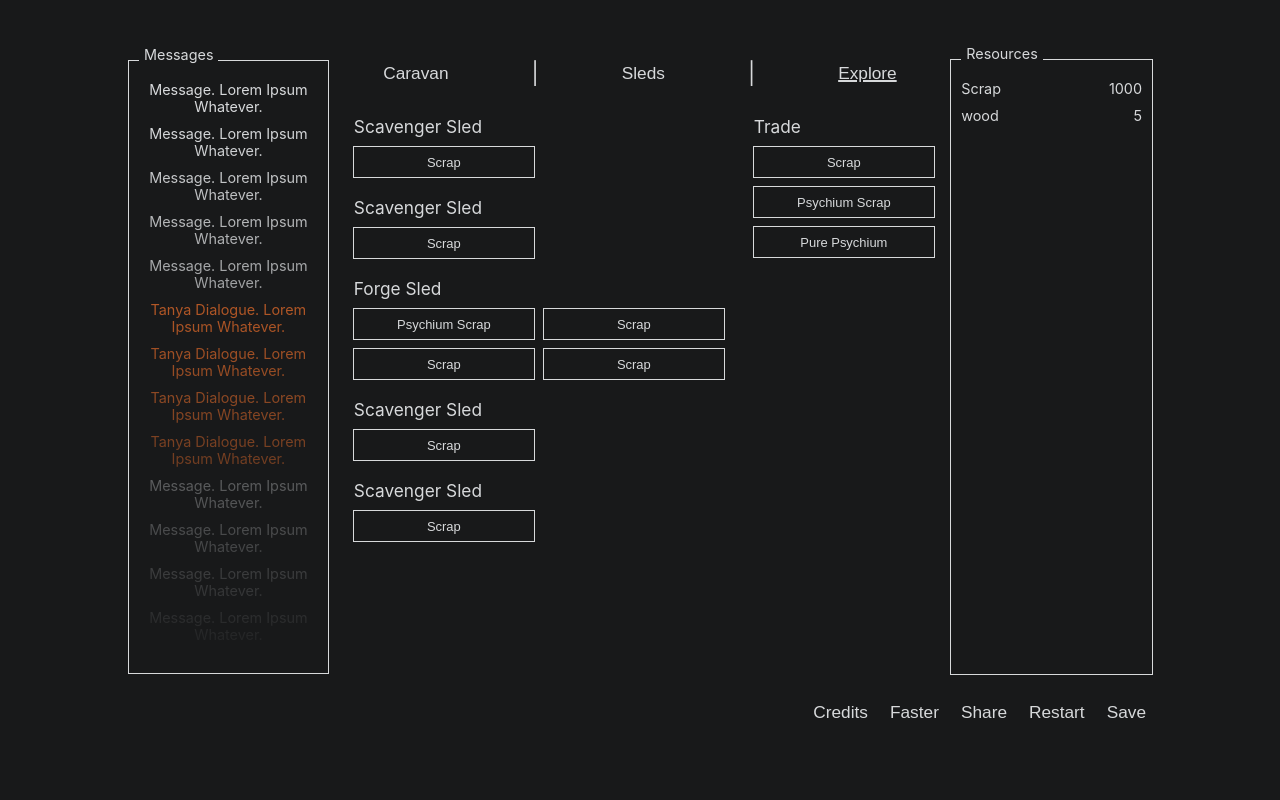
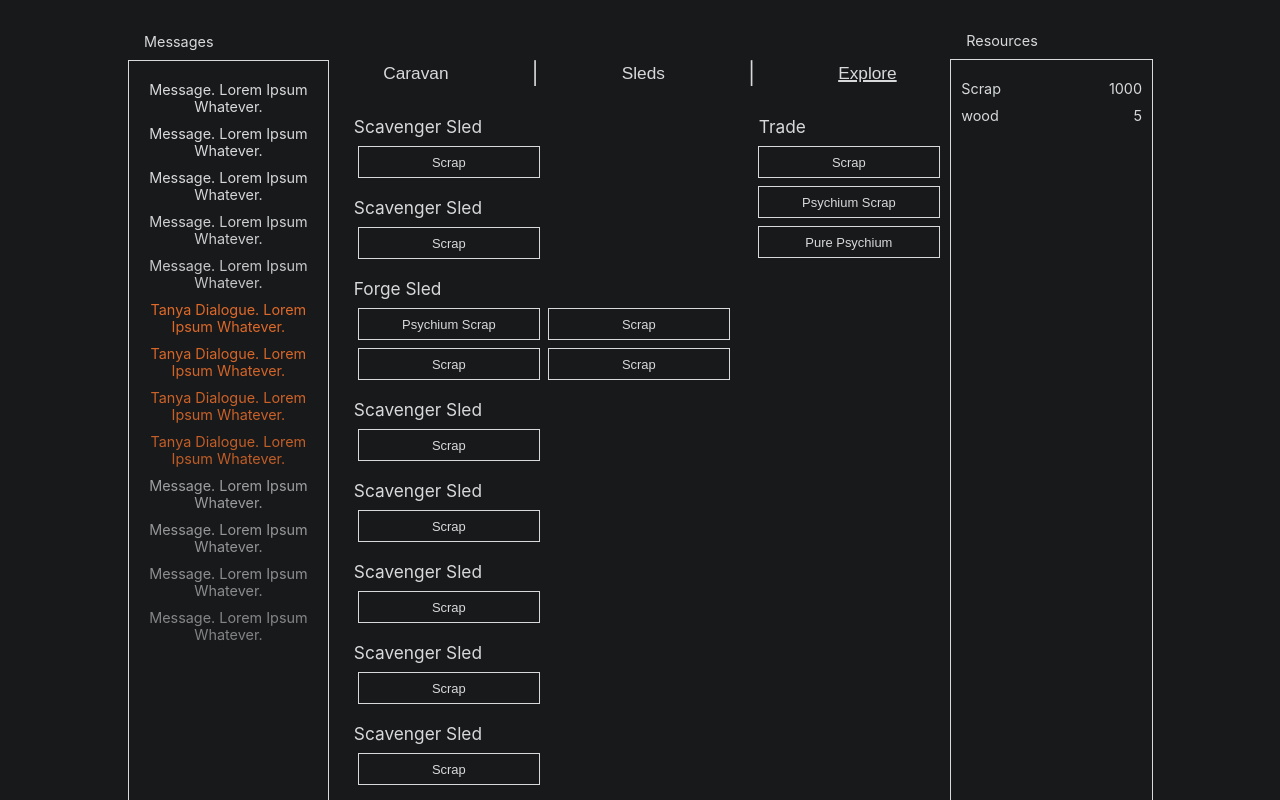
Before and after one commit to EthanPHall/rime-and-rust-ts, a React (Create React App) app: page / in a window 1280 px wide. Shown: the top 800 px of the page. Built offline with nearby package versions, Linux system fonts and the light colour scheme.

Commit message:
Tried to prevent the grid cell that contains the sled crafting options from growing when there are a lot of sleds to display, but that ended up being a huge hassle.

```diff
--- a/src/App.css
+++ b/src/App.css
@@ -1,5 +1,6 @@
 :root{
   background-color: var(--background-color);
+  overflow-x: hidden;
 }
 
 :root button{
--- a/src/components/caravan/CaravanParent/CaravanParent.css
+++ b/src/components/caravan/CaravanParent/CaravanParent.css
@@ -25,6 +25,7 @@
     display: flex;
     flex-direction: column;
     gap: 10px;
+    height: 100%;
 }
 .nav-buttons {
     background-color: green;
--- a/src/components/caravan/CaravanParent/CaravanParent.tsx
+++ b/src/components/caravan/CaravanParent/CaravanParent.tsx
@@ -23,6 +23,14 @@ const CaravanParent: FC<CaravanParentProps> = () => {
     Sled.create("Scavenger Sled"),
     Sled.create("Scavenger Sled"),
     Sled.create("Forge Sled"),
+    Sled.create("Scavenger Sled"),
+    Sled.create("Scavenger Sled"),
+    Sled.create("Scavenger Sled"),
+    Sled.create("Scavenger Sled"),
+    Sled.create("Scavenger Sled"),
+    Sled.create("Scavenger Sled"),
+    Sled.create("Scavenger Sled"),
+    Sled.create("Scavenger Sled"),
     Sled.create("Scavenger Sled"),
     Sled.create("Scavenger Sled"),
   ]);
--- a/src/components/caravan/CaravanSectionCrafting/CaravanSectionCrafting.css
+++ b/src/components/caravan/CaravanSectionCrafting/CaravanSectionCrafting.css
@@ -1,10 +1,13 @@
 .caravan-section-crafting{
     display: flex;
     justify-content: center;
+
+    height: 100%;
 }
 
 .caravan-section-crafting .grid-parent{
     height: 100%;
+    /* max-height: 525px; */
     width: 95%;
 
     display: grid;
@@ -16,6 +19,14 @@
     /* outline: 1px solid white; */
 }
 
+.caravan-section-crafting .crafting-section{
+    /*
+    Trying to get the height of the crafting section to stay static at 100% of the grid height
+    is a hassle, and not worth it. Only revisit if there's literally nothing else important to do.
+    */
+    /* overflow-y: auto;
+    overflow-x: hidden; */
+}
 .caravan-section-crafting .sled-crafting-section{
     margin-top: var(--large-gap);
     width: 100%;
@@ -26,6 +37,8 @@
     width: 100%;
 
     margin-top: var(--standard-gap);
+    margin-left: var(--small-gap);
+    margin-bottom: var(--small-gap);
 
     display: flex;
 
```
